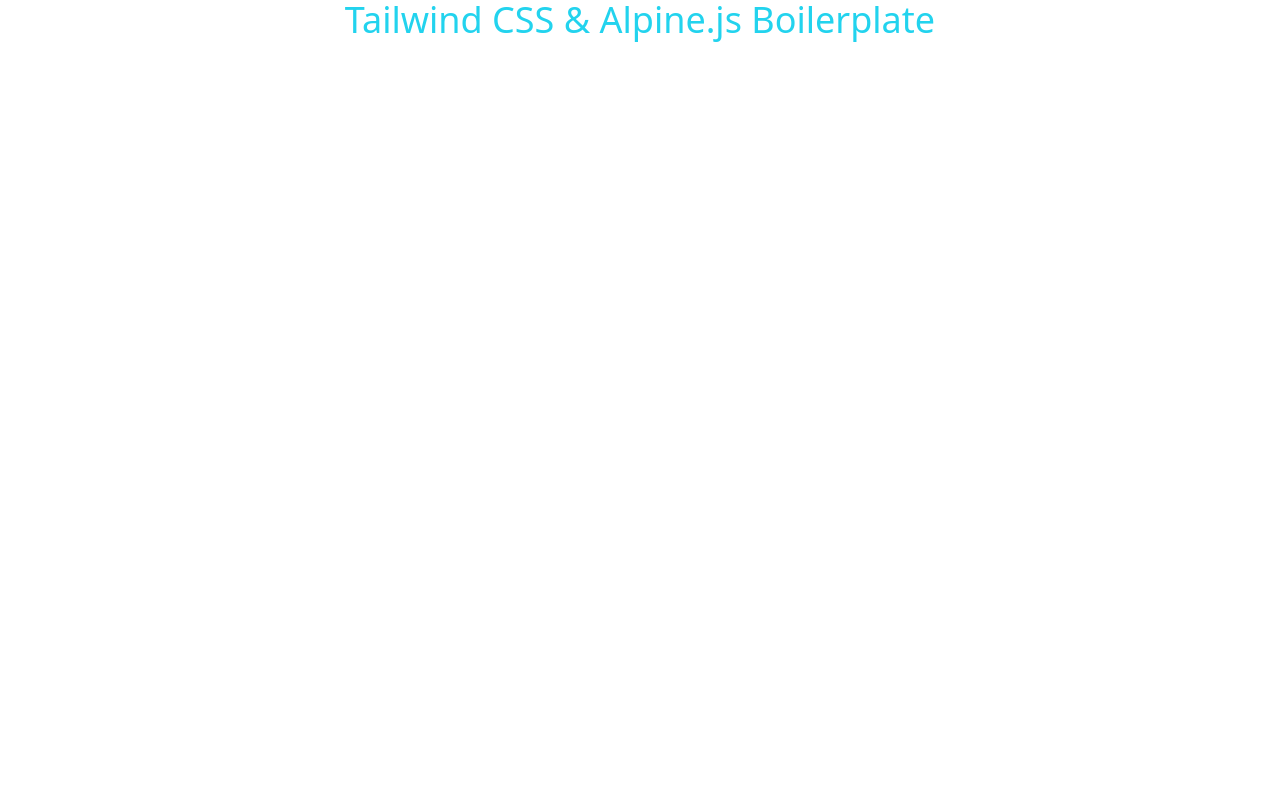
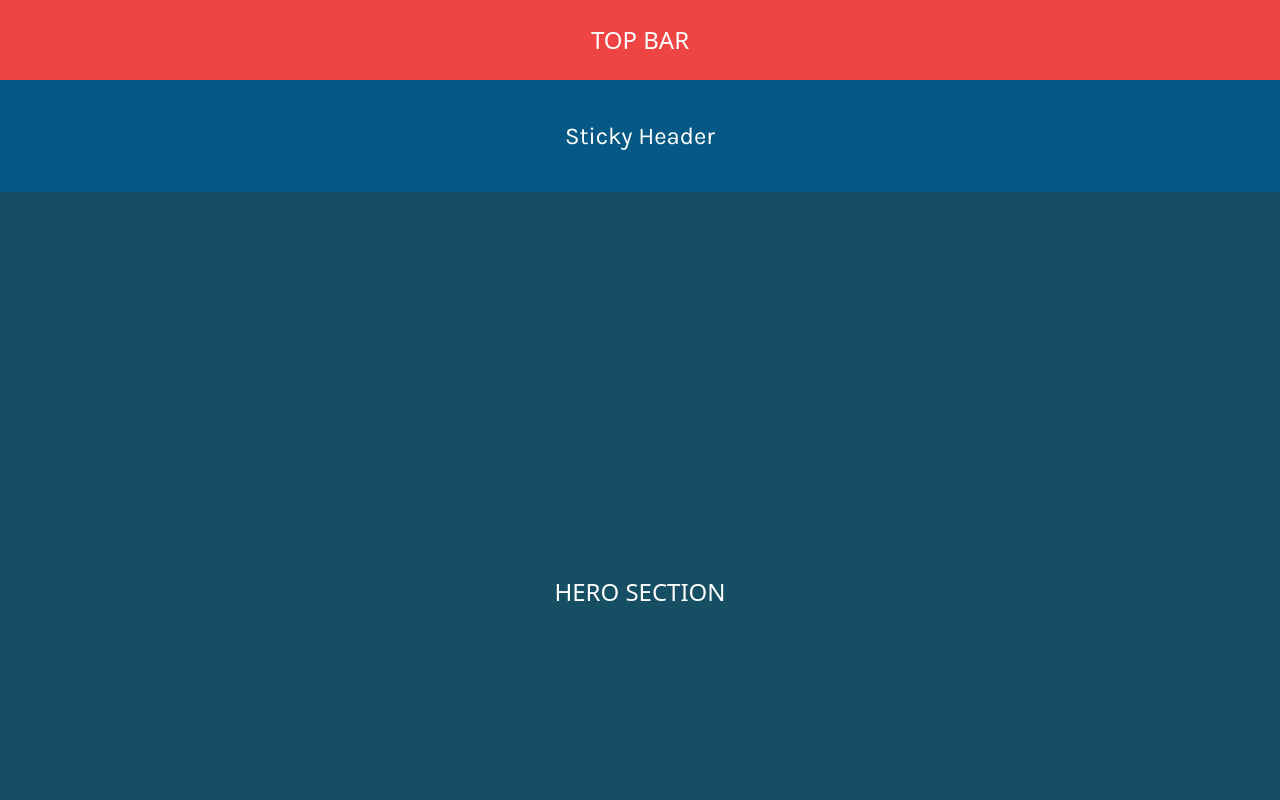
Before and after one commit to usman-FE/bery-add-property, a website: page index.html in a window 1280 px wide. Shown: the top 800 px of the page. Drawn offline with nearby package versions, Linux system fonts and the light colour scheme.

Commit message:
Header Functionality

```diff
--- a/index.html
+++ b/index.html
@@ -3,6 +3,12 @@
   <head>
     <meta charset="UTF-8" />
     <meta name="viewport" content="width=device-width, initial-scale=1.0" />
+    <link rel="preconnect" href="https://fonts.googleapis.com" />
+    <link rel="preconnect" href="https://fonts.gstatic.com" crossorigin />
+    <link
+      href="https://fonts.googleapis.com/css2?family=Karla:wght@200;300;400;500;600;700&display=swap"
+      rel="stylesheet"
+    />
     <link rel="stylesheet" href="./dist/main.css" />
     <script
       defer
@@ -11,8 +17,65 @@
     <title>Bery | Add property</title>
   </head>
   <body>
-    <div x-data="{ label: 'Tailwind CSS & Alpine.js Boilerplate' }">
-      <h1 class="text-4xl text-cyan-400 text-center" x-text="label"></h1>
-    </div>
+    <!-- MAIN CONTAINER -->
+    <main class="h-full">
+      <!-- TOP BAR -->
+      <div
+        class="p-6 text-center text-white text-2xl bg-red-500 w-full shadow-sm"
+        id="topBar"
+      >
+        TOP BAR
+      </div>
+      <!-- STICKY HEADER -->
+      <header
+        class="w-full bg-sky-800 text-white text-2xl text-center p-10 shadow-sm top-0 font-['Karla']"
+        x-ref="header"
+        x-data="{
+          topBar: document.querySelector('#topBar'),
+          heroSection: document.querySelector('#heroSection'),
+          stickyShow:false,
+          isSticky: false,
+        }"
+        @scroll.window="
+            if(window.pageYOffset > (this.topBar.scrollHeight + $el.scrollHeight)){
+              isSticky = true;
+              if (window.pageYOffset > (this.topBar.scrollHeight + $el.scrollHeight + this.heroSection.scrollHeight)) stickyShow = true;
+            }else{
+              isSticky = false;
+              if (window.pageYOffset < (this.topBar.scrollHeight)) stickyShow = false;
+            }
+          "
+        :class="{'transition-all opacity-0 -translate-y-full' : isSticky,
+                'transition-all sticky duration-500 translate-y-0 opacity-100' : stickyShow
+          }"
+      >
+        Sticky Header
+      </header>
+      <!-- HERO SECTION -->
+      <section
+        class="text-center flex items-center justify-center h-screen w-full text-white bg-cyan-900 text-2xl shadow-sm"
+        id="heroSection"
+      >
+        <h1>HERO SECTION</h1>
+      </section>
+      <!-- SECTION 2 -->
+      <section
+        class="text-center flex items-center justify-center h-screen w-full text-white bg-sky-600 text-2xl shadow-sm"
+      >
+        <h1>SECTION 2</h1>
+      </section>
+      <!-- SECTION 3 -->
+      <section
+        class="text-center flex items-center justify-center h-screen w-full text-white bg-sky-400 text-2xl shadow-sm"
+      >
+        <h1>SECTION 3</h1>
+      </section>
+      <!-- FOOTER -->
+      <footer
+        class="w-full bg-bgLightDark text-white text-2xl text-center p-10 shadow-sm"
+      >
+        FOOTER
+      </footer>
+    </main>
   </body>
 </html>
```
Also changed, not shown: dist/main.css.
